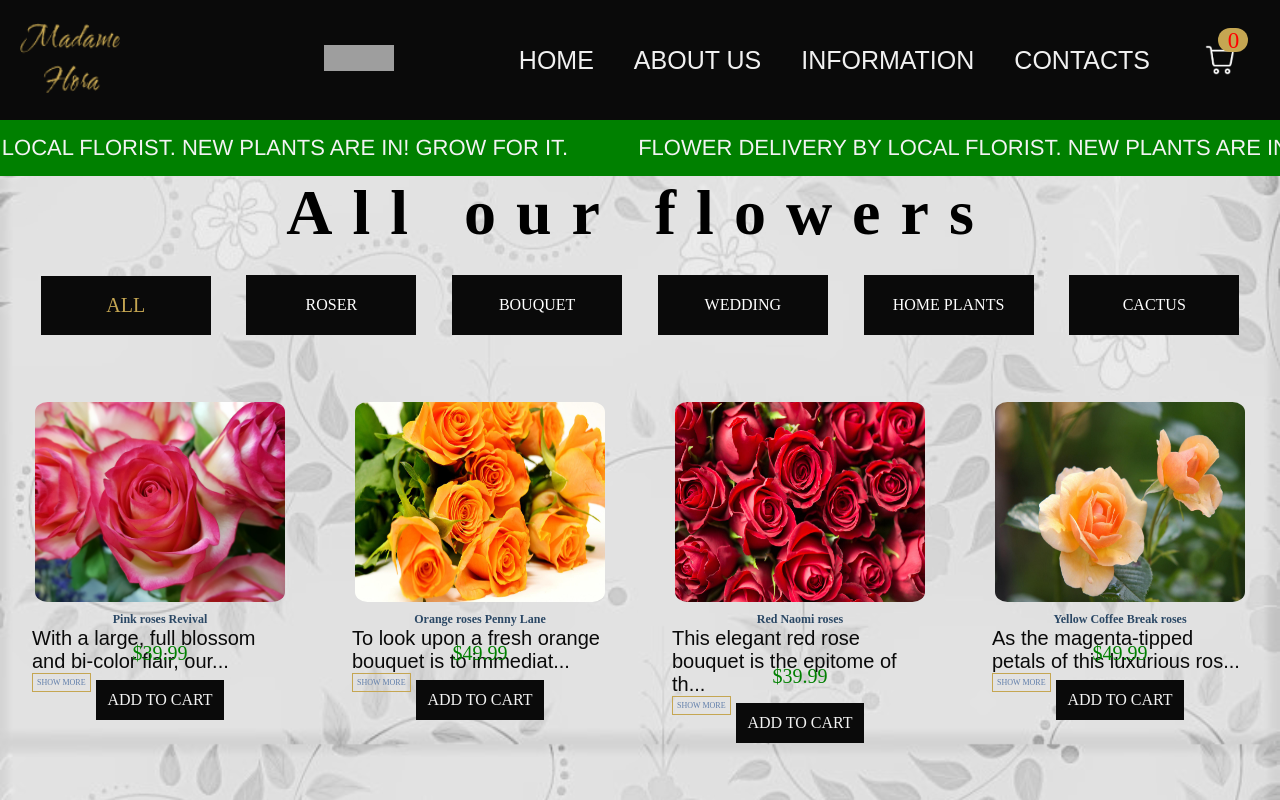
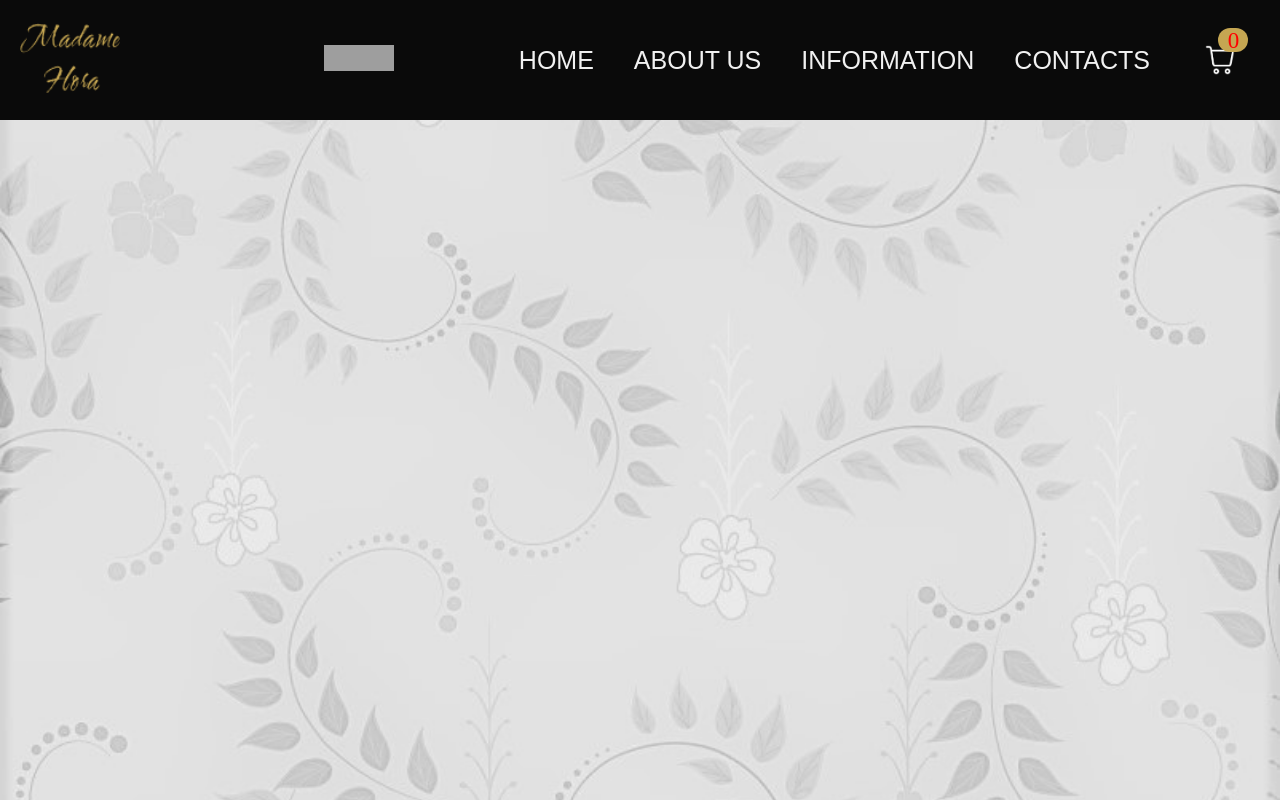
Before and after one commit to Irina-web-lab/madame-flora, a React (Create React App) app: page / in a window 1280 px wide. Shown: the top 800 px of the page. Built offline with nearby package versions, Linux system fonts and the light colour scheme; grey boxes are pictures that could not be loaded; a web font is replaced by a local one.

Commit message:
Update App.js

```diff
--- a/src/App.js
+++ b/src/App.js
@@ -1,7 +1,7 @@
 import React from 'react';
-import { useState } from 'react';
+/* import { useState } from 'react';
 import { data } from './data';
-import './App.css';
+ */import './App.css';
 
 import {
   BrowserRouter as Router,
@@ -15,24 +15,25 @@ import About from './Pages.js/About';
 import ContactUs from './Pages.js/ContactUs';
 import Information from './Pages.js/Information';
 
-
+/* import Flowers from './Components/Flowers';
+import Promo from './Components/Promo';
+import Buttons from './Components/Buttons';
+import Carousel from './Components/Carousel';
+import Footer from './Components/Footer';     */
 import logo from './logo.png';
 import cart from './cart.png';
-import Footer from './Components.js/Footer';
-import Promo from './Components.js/Promo';
-import Buttons from './Components.js/Buttons';
-import Flowers from './Components.js/Flowers';
+
 
 
 function App() {
 
-    const [flower, setFlower] = useState(data);
+/*    const [flower, setFlower] = useState(data);
 
   const chosenFlower = (searchTerm) => {
       const newFlower = data.filter(element => element.searchTerm === searchTerm);
       setFlower(newFlower);
   }
-
+ */
 return (<div>
 
 <Router>
@@ -77,14 +78,18 @@ return (<div>
   <Route path="/contactUs" element= {<ContactUs />} />
   </Routes>
 
-  <Promo />
+  </Router>
+
+
+{/*  <Promo />
   <div className="content">
         <h1 className="inf">All our flowers</h1>
     </div>
+
     <Buttons filteredFlowers={chosenFlower}/>
     <Flowers itemForSale={flower}/>
-  <Footer />
-  </Router>
+    <Carousel />    */}
+
 
  </div>
 )
```
